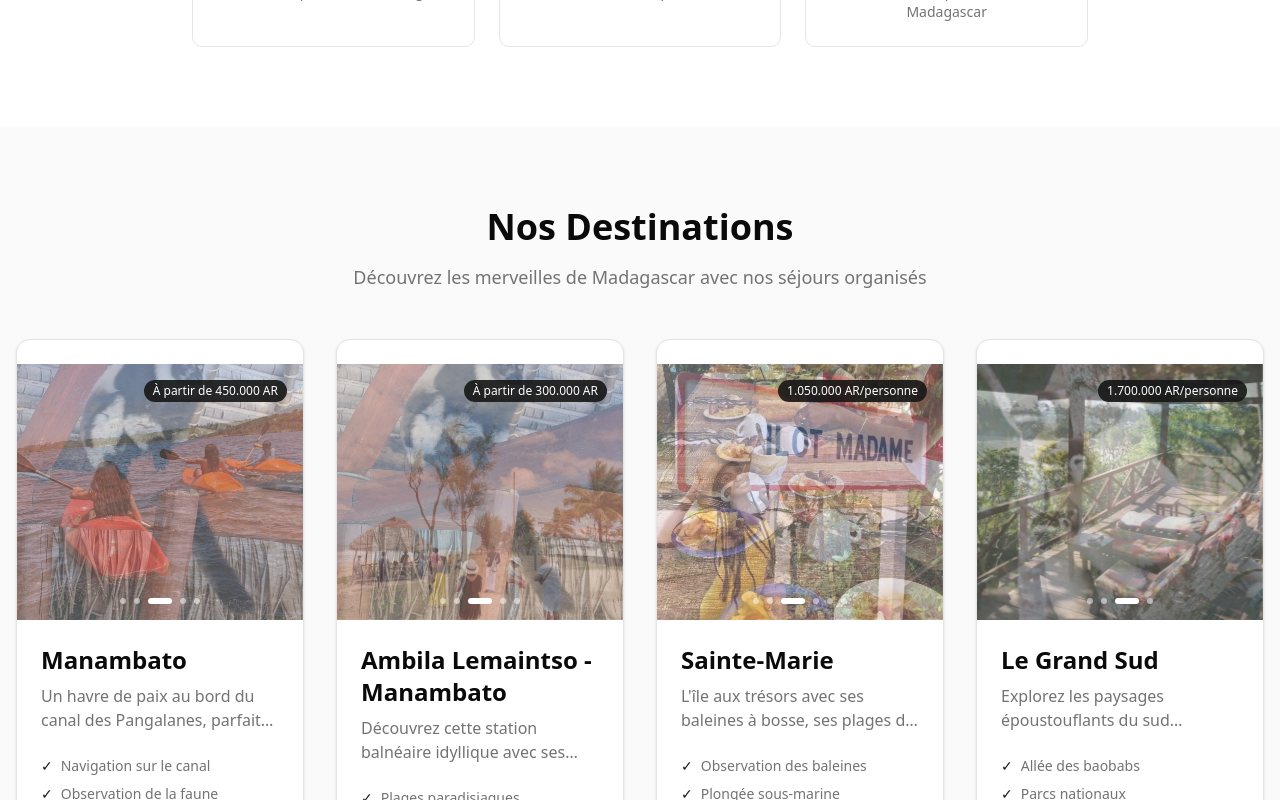
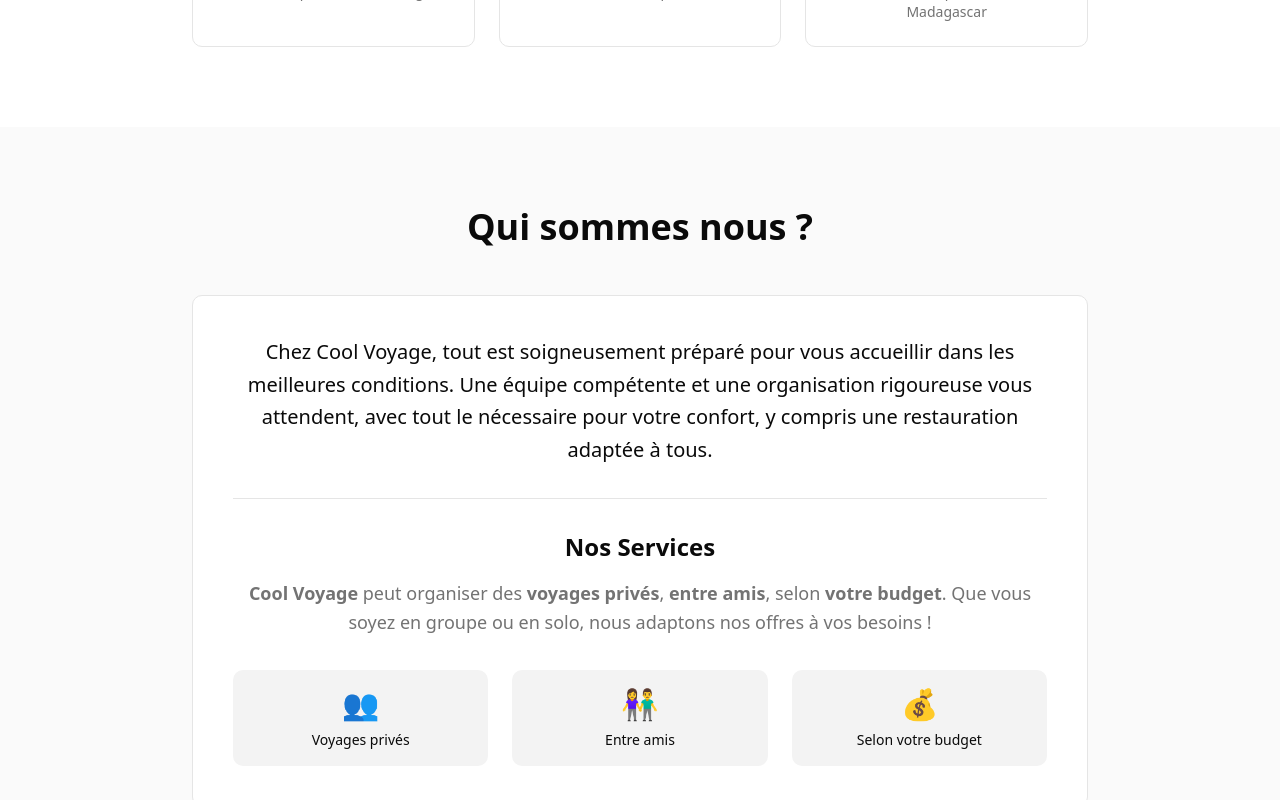
Before and after one commit to CMia03/e-voyage, a Next.js app: page / in a window 1280 px wide. Shown: the part 1040-1840 px from the top of the page. Built offline with nearby package versions, Linux system fonts and the light colour scheme.

Commit message:
qui somme nous

```diff
--- a/app/page.tsx
+++ b/app/page.tsx
@@ -52,6 +52,50 @@ export default function Home() {
           </div>
         </section>
 
+        <section id="qui-sommes-nous" className="py-12 sm:py-20 bg-muted/50">
+          <div className="container mx-auto px-4">
+            <div className="mx-auto max-w-4xl">
+              <div className="mb-8 sm:mb-12 text-center">
+                <h2 className="mb-4 text-2xl sm:text-3xl md:text-4xl font-bold">Qui sommes nous ?</h2>
+              </div>
+
+              <div className="rounded-lg border bg-background p-6 sm:p-8 md:p-10">
+                <div className="space-y-6">
+                  <div className="text-center">
+                    <p className="text-base sm:text-lg md:text-xl text-foreground leading-relaxed">
+                    Chez Cool Voyage, tout est soigneusement préparé pour vous accueillir dans les meilleures conditions. Une équipe compétente et une organisation rigoureuse vous attendent, avec tout le nécessaire pour votre confort, y compris une restauration adaptée à tous.
+                    </p>
+                  </div>
+
+                  <div className="mt-8 pt-8 border-t">
+                    <h3 className="mb-4 text-xl sm:text-2xl font-semibold text-center">Nos Services</h3>
+                    <p className="text-base sm:text-lg text-muted-foreground text-center leading-relaxed">
+                      <strong>Cool Voyage</strong> peut organiser des <strong>voyages privés</strong>,
+                      <strong> entre amis</strong>, selon <strong>votre budget</strong>.
+                      Que vous soyez en groupe ou en solo, nous adaptons nos offres à vos besoins !
+                    </p>
+                  </div>
+
+                  <div className="grid gap-4 sm:gap-6 sm:grid-cols-3 mt-8">
+                    <div className="text-center p-4 rounded-lg bg-primary/5">
+                      <div className="text-3xl mb-2">👥</div>
+                      <p className="text-sm font-medium">Voyages privés</p>
+                    </div>
+                    <div className="text-center p-4 rounded-lg bg-primary/5">
+                      <div className="text-3xl mb-2">👫</div>
+                      <p className="text-sm font-medium">Entre amis</p>
+                    </div>
+                    <div className="text-center p-4 rounded-lg bg-primary/5">
+                      <div className="text-3xl mb-2">💰</div>
+                      <p className="text-sm font-medium">Selon votre budget</p>
+                    </div>
+                  </div>
+                </div>
+              </div>
+            </div>
+          </div>
+        </section>
+
         <section id="destinations" className="py-12 sm:py-20 bg-muted/50">
           <div className="container mx-auto px-4">
             <div className="mx-auto max-w-4xl mb-8 sm:mb-12 text-center">
--- a/components/header.tsx
+++ b/components/header.tsx
@@ -43,6 +43,13 @@ export function Header() {
             className="text-sm font-medium transition-colors hover:text-primary cursor-pointer"
           >
             À propos
+          </a>
+          <a
+            href="#qui-sommes-nous"
+            onClick={(e) => handleClick(e, "#qui-sommes-nous")}
+            className="text-sm font-medium transition-colors hover:text-primary cursor-pointer"
+          >
+            Qui sommes nous
           </a>
           <Link
             href="/galerie"
@@ -102,6 +109,14 @@ export function Header() {
                   <span className="text-xl">ℹ️</span>
                   <span>À propos</span>
                 </a>
+                <a
+                  href="#qui-sommes-nous"
+                  onClick={(e) => handleClick(e, "#qui-sommes-nous")}
+                  className="flex items-center gap-3 px-4 py-3 rounded-lg text-base font-medium transition-all hover:bg-primary/10 hover:text-primary group cursor-pointer"
+                >
+                  <span className="text-xl">👥</span>
+                  <span>Qui sommes nous</span>
+                </a>
                 <Link
                   href="/galerie"
                   onClick={() => setOpen(false)}
```
